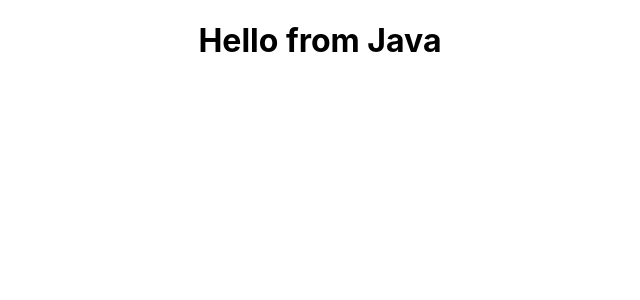
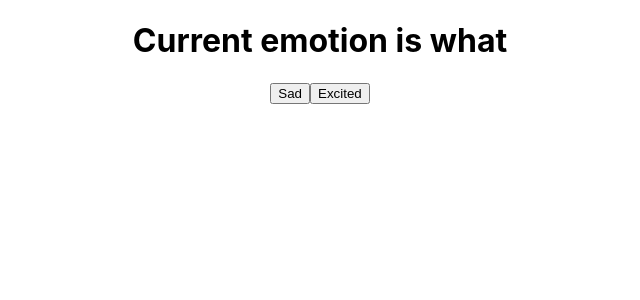
Before and after one commit to MuziPH/eve-react-app, a React (Create React App) app: page / in a window 1280 px wide. Shown: the top 300 px of the page, without its empty margins (320-960 px from the left). Built offline with nearby package versions, Linux system fonts and the light colour scheme.

Commit message:
useState Hook to update state

```diff
--- a/src/App.js
+++ b/src/App.js
@@ -1,16 +1,15 @@
+import { useState } from 'react';
 import './App.css';
 
-const cities = ["Jozi", "Durban", "Cape Town"];
-console.log(cities[0]);
-
-// Destructuring array above and using position to refer to array elements
-const [first, second] = ["Jozi", "Durban", "Cape Town"];
-console.log(second);
-console.log(first);
-function App({ library }) {
+function App() {
+  // useState takes two parameters, a value for initial state and a function to update the state
+  // We used destructuring to capture the initial value emotion and the function to update emotion state, setEmotion
+  const [emotion, setEmotion] = useState("what");
   return (
     <div className="App">
-      <h1>Hello from {library}</h1>
+      <h1>Current emotion is {emotion}</h1>
+      <button onClick={() => setEmotion("sad")} >Sad</button>
+      <button onClick={() => setEmotion("excited")} >Excited</button>
     </div>
   );
 }
```
